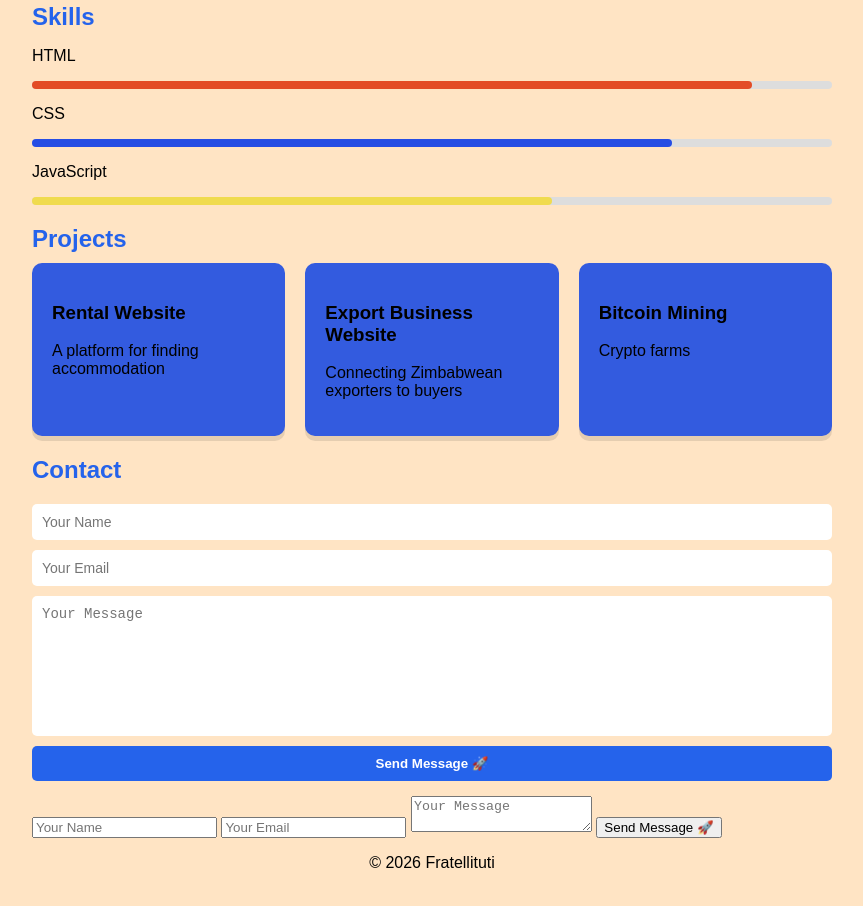
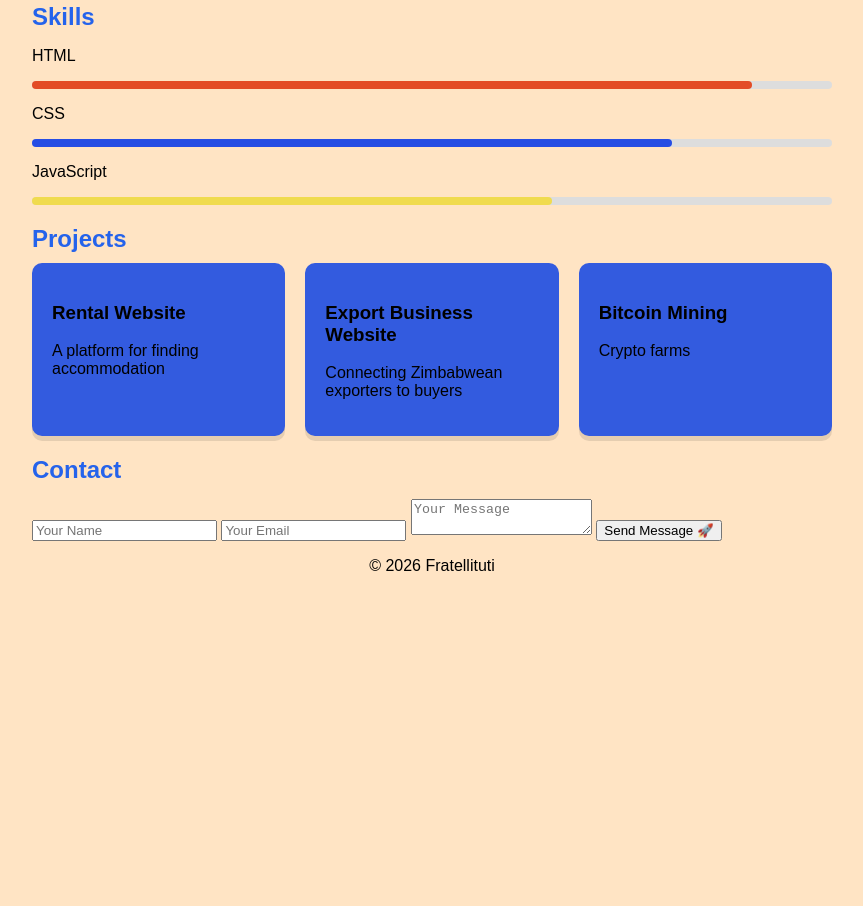
Before and after one commit to fratellituti998/portfolio, a plain HTML site: page frontend/index.html in a window 1280 px wide. Shown: the part 616-1522 px from the top of the page, without its empty margins (208-1071 px from the left). After the commit the page ends 1231 px from the top, so only its background shows below. Drawn offline with Linux system fonts and the light colour scheme.

Commit message:
removed duplicate form

```diff
--- a/frontend/index.html
+++ b/frontend/index.html
@@ -153,27 +153,13 @@
     <h2>Contact</h2>
 
     <!-- Contact Form -->
-    <form id="contact-form">
 
-        <!-- Name Input -->
-        <input type="text" id="name" placeholder="Your Name" required>
-
-        <!-- Email Input -->
-        <input type="email" id="email" placeholder="Your Email" required>
-
-        <!-- Message Input -->
-        <textarea id="message" placeholder="Your Message" required></textarea>
-
-        <!-- Submit Button -->
-        <button type="submit">Send Message 🚀</button>
-
-    </form>
 
     <!-- Success message -->
     <p id="form-status"></p>
 </section>
 
-<form name="contact" method="POST" data-netlify="true">
+<form name="contact form" method="POST" data-netlify="true">
 
   <input type="hidden" name="form-name" value="contact">
 
```
